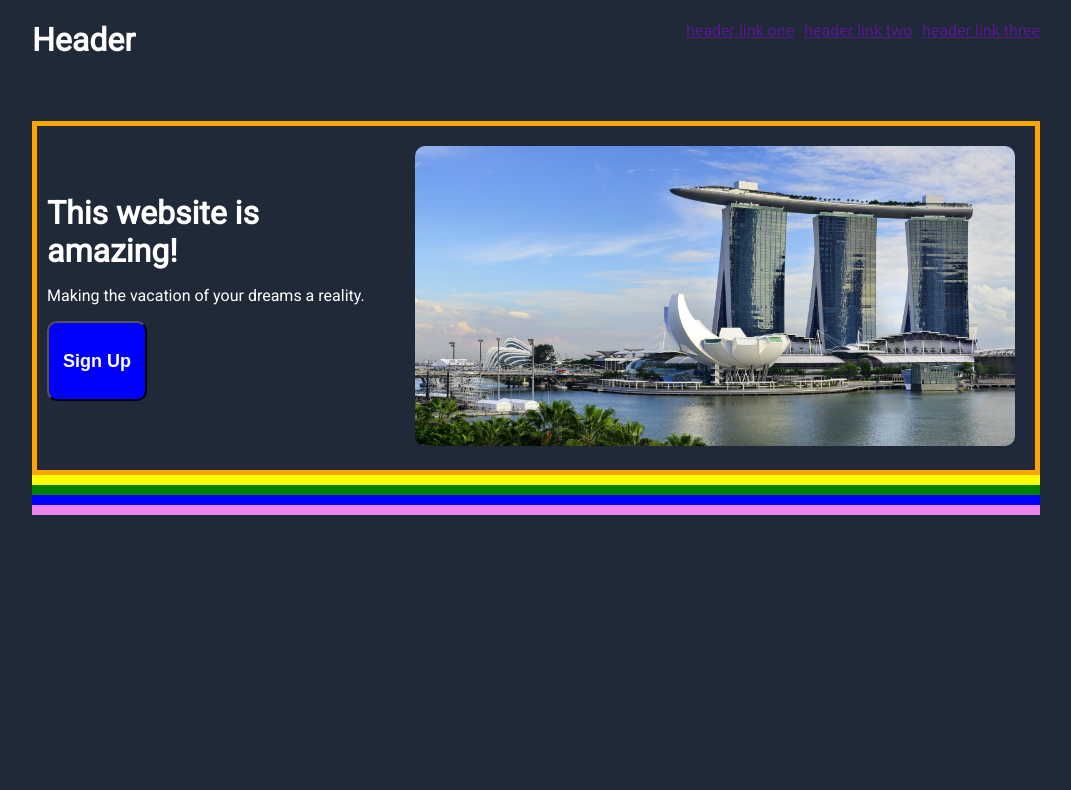
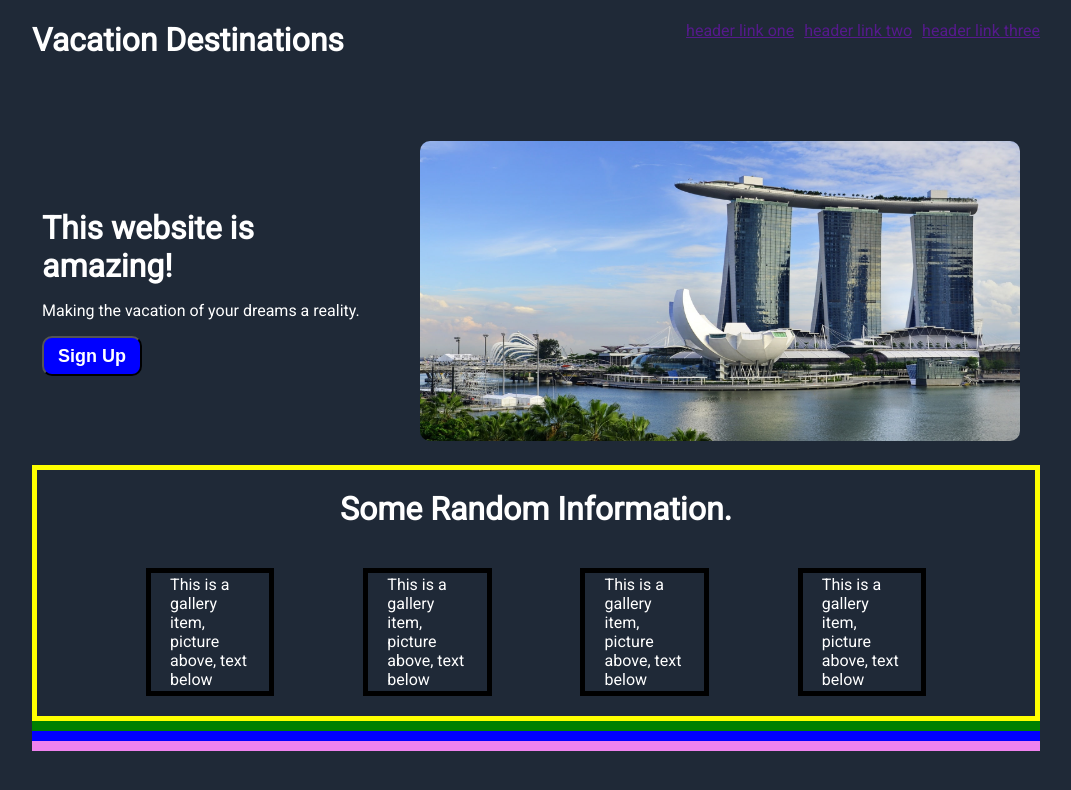
Before and after one commit to HRoyce/odin-landing-page, a plain HTML site: page index.html in a window 1280 px wide. Shown: the whole page, without its empty margins (104-1175 px from the left). Drawn offline with Linux system fonts and the light colour scheme.

Commit message:
Fleshed out the formatting for the second section

```diff
--- a/index.html
+++ b/index.html
@@ -12,7 +12,7 @@
 </head>
 <body>
     <div id="header">
-            <h1>Header</h1>
+            <h1>Vacation Destinations</h1>
             <div id="header-links">
                 <a href="">header link one</a>
                 <a href="">header link two</a>
@@ -30,8 +30,15 @@
     </div>
 
 
-    <div id="second"></div>
-
+    <div id="second">
+        <div id="second-header"><h1>Some Random Information.</h1></div>
+        <div id="second-gallery">
+            <div class="gallery-item"><p>This is a gallery item, picture above, text below</p></div>
+            <div class="gallery-item"><p>This is a gallery item, picture above, text below</p></div>
+            <div class="gallery-item"><p>This is a gallery item, picture above, text below</p></div>
+            <div class="gallery-item"><p>This is a gallery item, picture above, text below</p></div>
+        </div>
+    </div>
     <div id="third"></div>
     <div id="fourth"></div>
     <div id="footer"></div>
--- a/styles.css
+++ b/styles.css
@@ -33,12 +33,12 @@ body{
     gap:10px;
 }
 #first{
-    border-style: solid;
+    /* border-style: solid;
     border-color:orange;
-    border-width:5px;
+    border-width:5px; */
     display:flex;
-    justify-content: space-between;
-    align-items: center;
+    justify-content: space-around;
+    align-items:center;
 
 }
 #intro{
@@ -51,11 +51,12 @@ body{
 button{
     background-color: blue;
     width: 100px;
-    height:80px;
+    height:40px;
     border-radius: 10px;
     color:white;
     font-size:large;
     font-weight: bolder;
+    box-shadow: #1f2937;
 }
 #bay{
     flex: 0;
@@ -78,9 +79,32 @@ button{
     border-style: solid;
     border-color:yellow;
     border-width:5px;
+    display: flex;
+    flex-direction: column;
 
 
 }
+#second-header{
+    text-align: center;
+    margin:20px;
+}
+#second-gallery{
+    display:flex;
+    justify-content:space-evenly;
+    margin:20px;
+}
+.gallery-item{
+    display: flex;
+    flex-direction: column;
+    width:80px;
+    height:80px;
+    padding:2%;
+    border-style: solid;
+    border-width: 5px;
+    border-color:black;
+    justify-content: center;
+}
+
 #third{
     border-style: solid;
     border-color:green;
```
